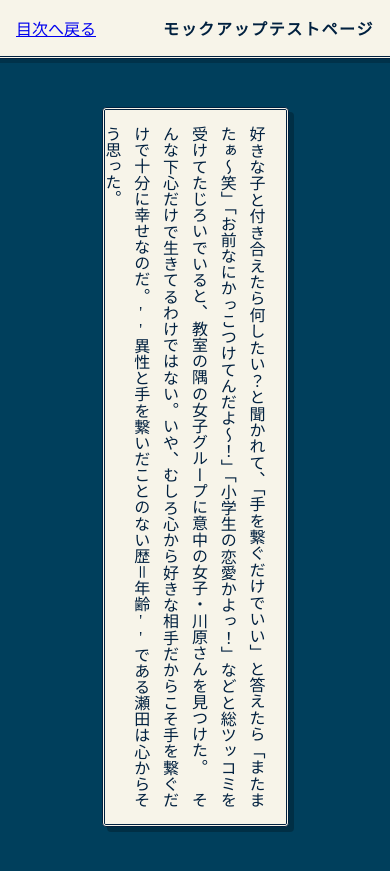
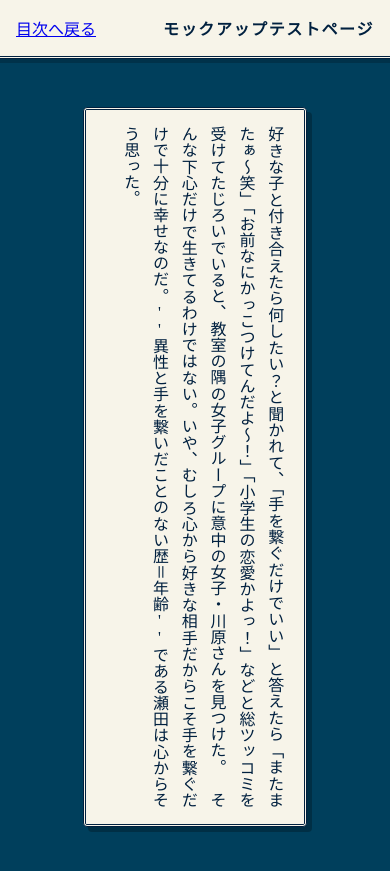
Before and after one commit to REMriaTV/HandtoHand, a Jekyll site: the page built from docs/manuscript/test-manuscript.md, in a window 390 px wide and 900 px high. Shown: the top 871 px of the window. Built offline with Jekyll 4.4.1, drawn with Linux system fonts in a browser that asks for light colours.

Commit message:
モバイル：60%のカード幅でテスト

```diff
--- a/docs/assets/css/story.css
+++ b/docs/assets/css/story.css
@@ -113,8 +113,8 @@ html, body {
     }
 
     .story-main p {
-        /* ★テスト変更: 幅を極端に狭くして反映を確認 */
-        width: 50% !important;
+        /* ★50%だと効果あり。60%ではどうか */
+        width: 60% !important;
 
         /* 中央寄せ */
         margin: 0 auto;
```
